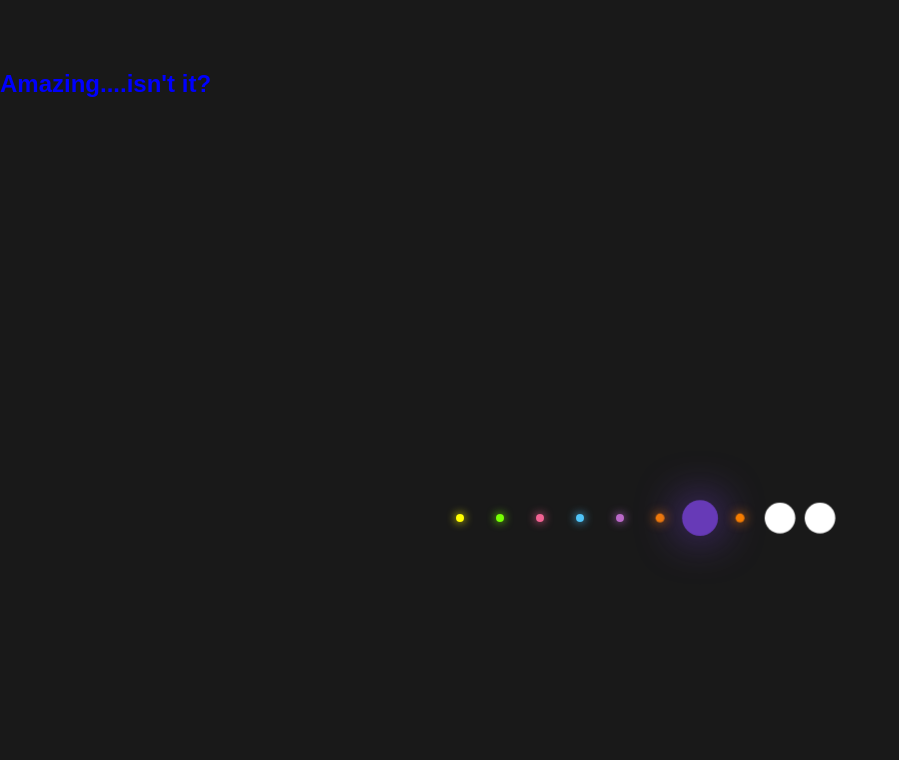
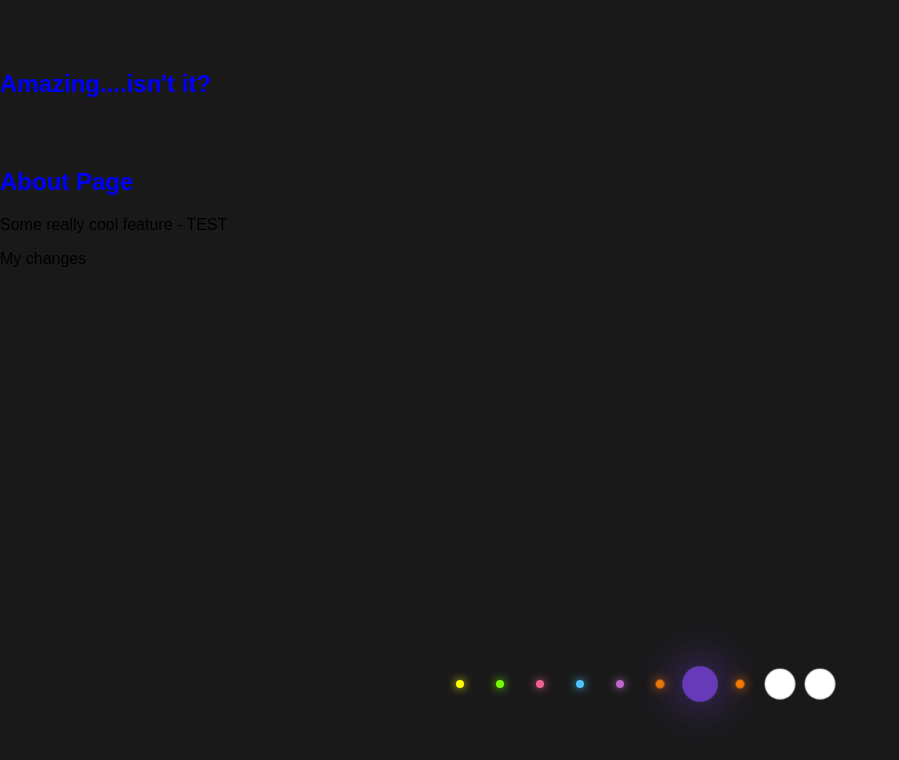
Before and after one commit to Gehrkegame/my-first-repo, a plain HTML site: page index.html in a window 1280 px wide. Shown: the whole page, without its empty margins (0-899 px from the left). Drawn offline with Linux system fonts and the light colour scheme.

Commit message:
added some header

```diff
--- a/app.js
+++ /dev/null
@@ -1,2 +0,0 @@
-var name = "Gregory";
-var greeting = "Hello World!";
--- a/index.html
+++ b/index.html
@@ -9,6 +9,9 @@
 <body>
   <div>
     <h2>Amazing....isn't it?</h2>
+    <h2>About Page</h2>
+    <p>Some really cool feature - TEST</p>
+    <p>My changes</p>
     <ul>
       <li></li>
       <li></li>
```
